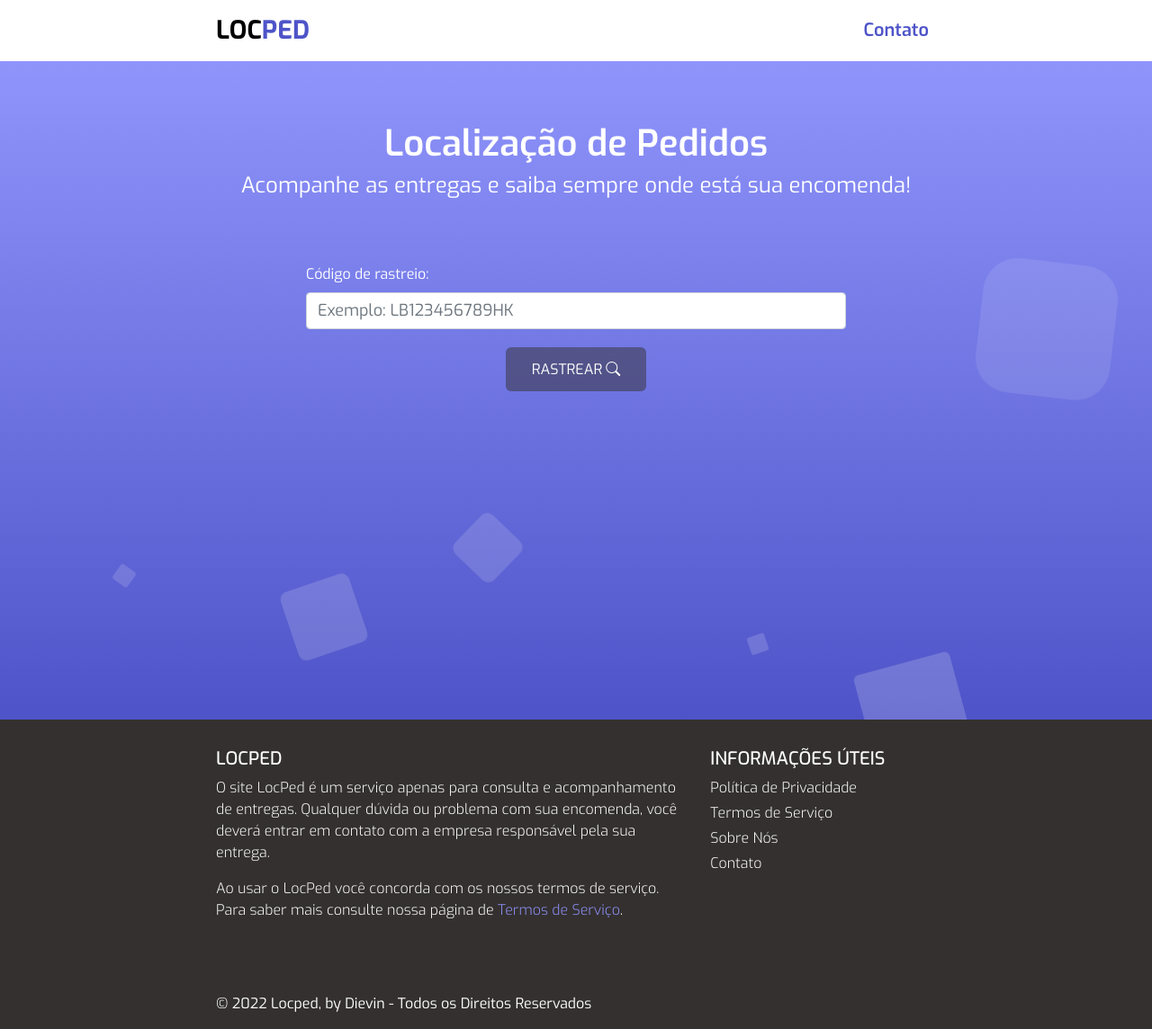
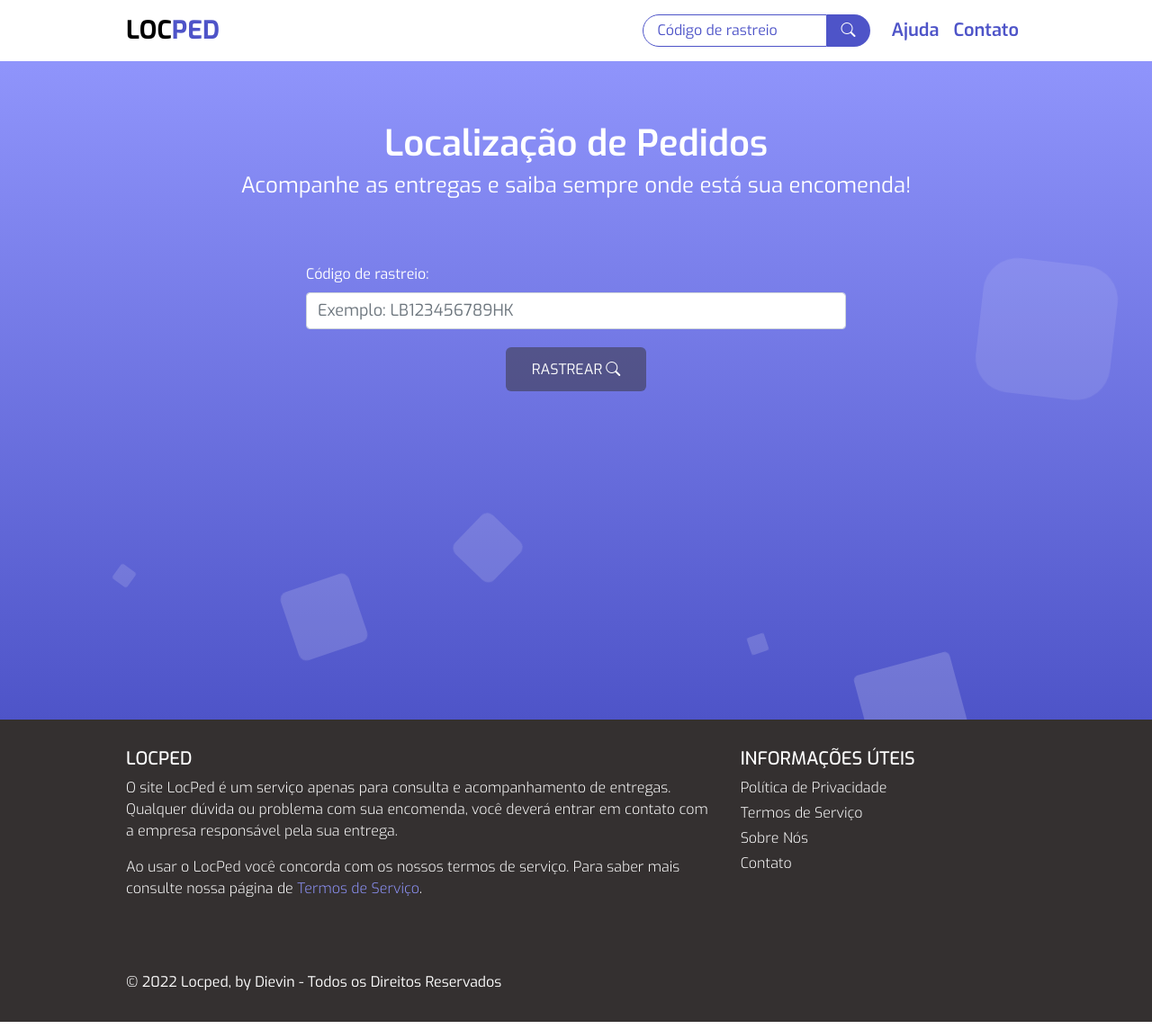
Before and after one commit to devdievin/locped, a Next.js app: page / in a window 1280 px wide. Shown: the whole page at 90% size. Built offline with nearby package versions, Linux system fonts and the light colour scheme.

Commit message:
correção posicionamento e espaçamento do layout

```diff
--- a/src/components/footer/Footer.module.css
+++ b/src/components/footer/Footer.module.css
@@ -3,7 +3,8 @@
     background-color: var(--color-secondary);
     color: #fff;
     box-sizing: border-box;
-    padding: 2rem var(--padding-size-x-page-md) 1rem var(--padding-size-x-page-md);
+    padding: 2rem 0;
+    /* width: var(--width-container-md); */
 }
 
 .footer_custom a {
@@ -17,6 +18,11 @@
 
 .footer_custom li a:hover {
     color: var(--color-second-blue);
+}
+
+.footer_container {
+    width: var(--width-container-md);
+    margin: 0 auto;
 }
 
 .section_list_footer {
@@ -49,6 +55,9 @@
         padding: 2rem 1rem;
     }
 
+    .footer_container{
+        width: 100%;
+    }
     .about_column {
         margin-bottom: 2rem;
     }
@@ -61,6 +70,6 @@
 /* Big Desktop */
 @media screen and (min-width: 1600px) {
     .footer_custom {
-        padding: 2rem var(--padding-size-x-page-lg) 1rem var(--padding-size-x-page-lg);
+        /* padding: 2rem var(--padding-size-x-page-lg) 1rem var(--padding-size-x-page-lg); */
     }
 }
--- a/src/components/footer/index.jsx
+++ b/src/components/footer/index.jsx
@@ -7,6 +7,7 @@ import styles from "./Footer.module.css";
 const FooterComponent = (props) => {
     return (
         <footer className={styles.footer_custom}>
+            <div className={styles.footer_container}>
                 <div className={styles.section_list_footer}>
                     <Row>
                         {/* SOBRE */}
@@ -36,6 +37,8 @@ const FooterComponent = (props) => {
                     <span>© 2022 Locped, by Dievin - Todos os Direitos Reservados</span>
                     {/* <span>Criado por Dievin</span> */}
                 </div>
+            </div>
+
         </footer>
     );
 }
--- a/src/components/main/Main.module.css
+++ b/src/components/main/Main.module.css
@@ -37,7 +37,11 @@
 @media screen and (min-width: 1200px) {
     .main_home,
     .main_default {
-        padding: 2rem var(--padding-size-x-page-md);
+        padding: 2rem 0;
+    }
+
+    .main_default {
+        width: var(--width-container-md);
     }
 }
 
@@ -45,6 +49,6 @@
 @media screen and (min-width: 1600px) {
     .main_home,
     .main_default {
-        padding: 2rem var(--padding-size-x-page-lg);
+        /* padding: 2rem var(--padding-size-x-page-lg); */
     }
 }
--- a/src/components/navbar/Navbar.module.css
+++ b/src/components/navbar/Navbar.module.css
@@ -1,5 +1,10 @@
 .navbar_custom {
     border-bottom: 4px solid var(--color-second-blue);
+}
+
+.navbar_container {
+    width: var(--width-container-md);
+    margin: 0 auto;
     z-index: 1;
 }
 
@@ -32,23 +37,67 @@
     font-size: 1.625rem;
 }
 
+.group_btn_search {
+    position: relative;
+    display: flex;
+    flex-wrap: wrap;
+    align-items: stretch;
+    width: 100%;
+    margin: auto 0;
+}
+
+.input_nav_search {
+    border: 1px solid var(--color-primary);
+    border-radius: 25px 0 0 25px;
+    padding: 0.325rem 0 0.325rem 1rem;
+}
+
+.input_nav_search::placeholder {
+    color: var(--color-primary);
+}
+
+.input_nav_search:focus{
+    color: #000;
+    outline: 0;
+}
+
+.btn_nav_search {
+    background-color: var(--color-primary);
+    color: #fff;
+    padding: 0.325rem 1rem;
+    border: transparent;
+    text-align: center;
+    border-radius: 0 25px 25px 0;
+    cursor: pointer;
+}
+
+.btn_nav_search:hover {
+    opacity: 0.75;
+}
+
 /* Mobile */
 @media screen and (max-width: 600px) {
-    .navbar_custom {
+    /* .navbar_custom {
         padding: 0.5rem 1rem;
+    } */
+
+    .navbar_container {
+        width: 100vw;
+        margin: 0;
+        padding: 0.5rem;
     }
 }
 
 /* Laptops */
 @media screen and (min-width: 1200px) {
     .navbar_custom {
-        padding: 0.5rem var(--padding-size-x-page-md);
+        /* padding: 0.5rem var(--padding-size-x-page-md); */
     }
 }
 
 /* Big Desktop */
 @media screen and (min-width: 1600px) {
     .navbar_custom {
-        padding: 1rem var(--padding-size-x-page-lg);
+        /* padding: 1rem var(--padding-size-x-page-lg); */
     }
 }
--- a/src/components/navbar/index.jsx
+++ b/src/components/navbar/index.jsx
@@ -1,12 +1,13 @@
 import React from 'react';
 import Image from 'next/image';
-import { Navbar, Nav, Button, NavDropdown } from 'react-bootstrap';
+import { Navbar, Nav, Button, NavDropdown, Form } from 'react-bootstrap';
 
 import styles from './Navbar.module.css';
 
 const NavbarComponent = (props) => (
     <header>
-        <Navbar collapseOnSelect expand="md" className={styles.navbar_custom}>
+        <div className={styles.navbar_custom}>
+            <Navbar collapseOnSelect expand="md" className={styles.navbar_container}>
                 {/* <Navbar.Brand href="/"><span className={styles.nav_logo}><Image src={'/logo.png'} alt={'Logotipo LocPed'} width='140' height='30' /></span></Navbar.Brand> */}
                 <Navbar.Brand href="/"><span className={styles.logo}><span className={styles.black_color}>LOC</span><span className={styles.primary_color}>PED</span></span></Navbar.Brand>
                 {/* <Navbar.Toggle aria-controls="responsive-navbar-nav" /> */}
@@ -18,6 +19,18 @@ const NavbarComponent = (props) => (
                 </Navbar.Toggle>
                 <Navbar.Collapse className="justify-content-end" id="responsive-navbar-nav">
                     <Nav className="mse-auto">
+                        {/* <div className="input-group me-3">
+                            <input type="text" className="form-control" placeholder="Código de rastreio" aria-label="Código de rastreio" aria-describedby="button-addon2" />
+                            <button className={`btn ${styles.btn_nav_search}`} type="button" id="button-addon2"><i className="bi bi-search"></i></button>
+                        </div> */}
+                        <Form className='my-auto'>
+                            <div className={`${styles.group_btn_search} me-3`}>
+                                <input type="text" className={`${styles.input_nav_search}`} placeholder="Código de rastreio" aria-label="Código de rastreio" aria-describedby="button-addon2" required="true"/>
+                                <button type="submit" className={`${styles.btn_nav_search}`} id="button-addon2"><i className="bi bi-search"></i></button>
+                            </div>
+                        </Form>
+
+                        <Nav.Link href="/#" className={styles.item_link}>Ajuda</Nav.Link>
                         <Nav.Link href="/contato" className={styles.item_link}>Contato</Nav.Link>
                         {/* <Nav.Link href="#link">Link</Nav.Link> */}
                         {/* <NavDropdown title="Dropdown" id="basic-nav-dropdown">
@@ -30,6 +43,7 @@ const NavbarComponent = (props) => (
                     </Nav>
                 </Navbar.Collapse>
             </Navbar>
+        </div>
     </header>
 );
 
--- a/src/styles/globals.css
+++ b/src/styles/globals.css
@@ -7,8 +7,9 @@
   --circle-status-size: 1.25rem;
   --line-status-lenght: 0.25rem;
   --navbar-size: 4.5rem;
-  --padding-size-x-page-md: 15rem;
-  --padding-size-x-page-lg: 25rem;
+  --padding-size-x-page-md: 0rem;
+  --padding-size-x-page-lg: 0rem;
+  --width-container-md: 1000px;
 }
 
 html,
```
Also changed, not shown: src/pages/pacotes/Track.module.css (+9 -80 lines), src/pages/pacotes/[code].jsx (+13 -44 lines). Lines whose indentation alone changed are shown as unchanged.
